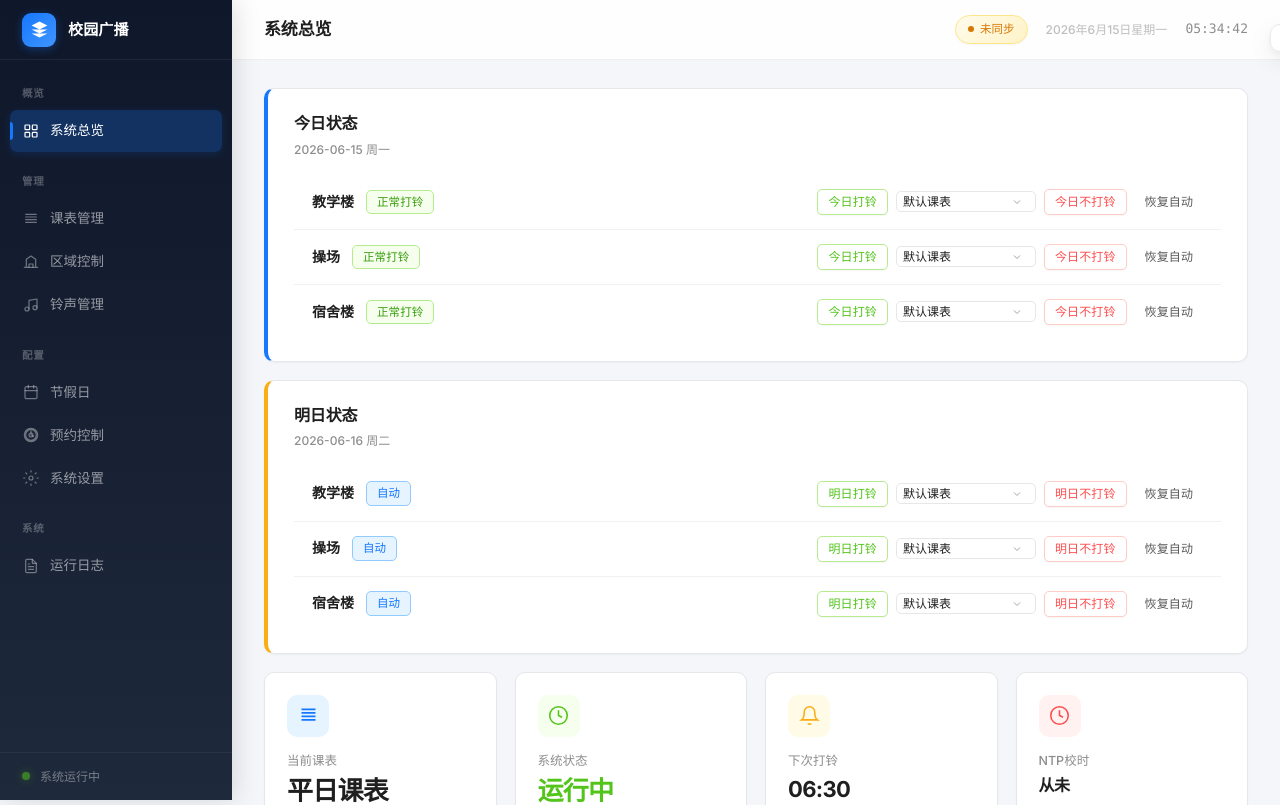
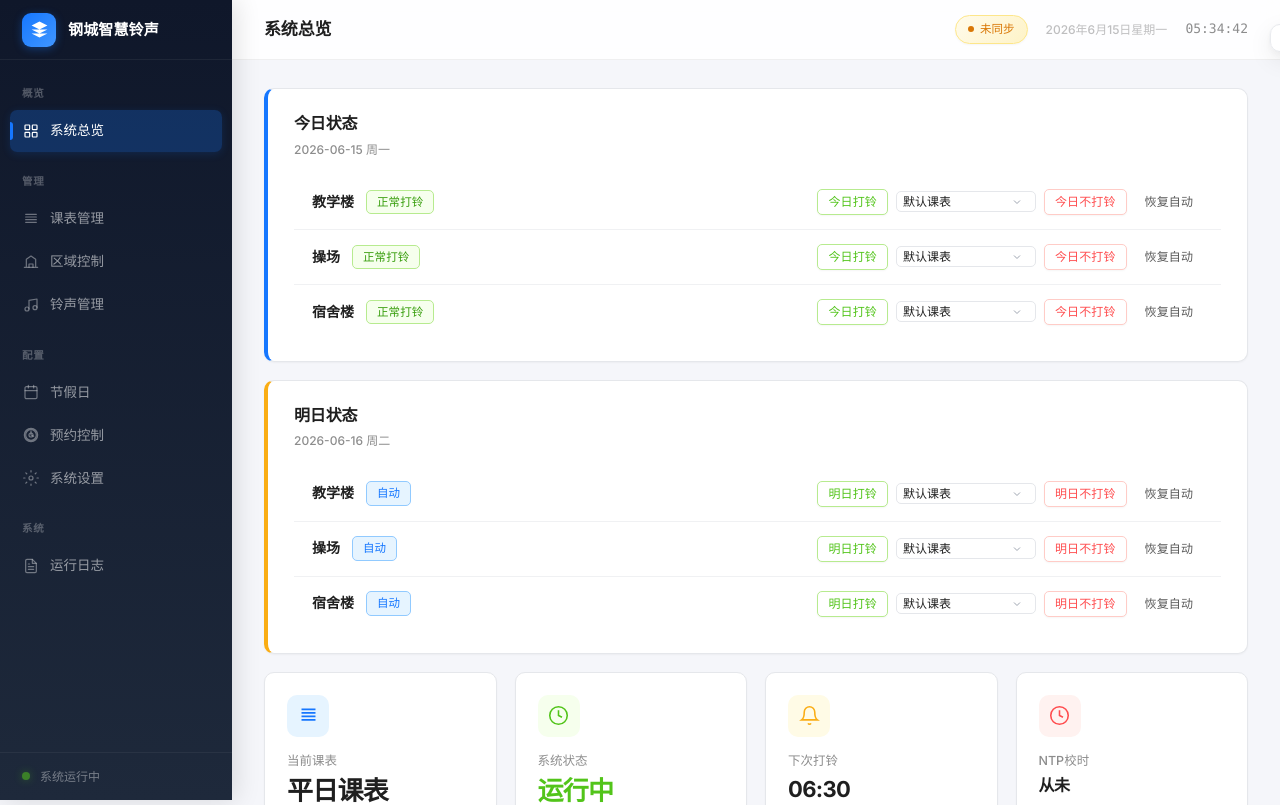
Before and after one commit to adidalin/school-bell-system, a Flask app: page / in a window 1280 px wide. Shown: the top 805 px of the page. Run offline with Flask 3, Linux system fonts and the light colour scheme; data comes from the database, SQL or seed files in the repository; data that the repository does not hold is empty; parts of the project's set-up code (start-up, migrations or seed data) failed here and were passed over.

Commit message:
V5.4 正式版：钢城智慧铃声系统
新增功能:
- 预约关铃控制 (bell_schedules): 预约未来任意日期+区域开关铃声, 提前一天8:00钉钉提醒
- 默认课表体系: 课表管理可设默认, 区域可绑定课表, 今日/明日下拉预选
- 预约提醒整合到每日8:00统一提醒 (check_tomorrow_and_alert)

优化:
- NTP校时: 3次测量取中位数, 阈值降至0.2s, SetSystemTime直接校准+提权
- 启动时自动迁移bell_schedules和tomorrow_overrides
- 钉钉测试接口绕过30分钟冷却 (bypass_cooldown)
- 前端区域下拉修复 (innerHTML判断错误)
- zones API补回schedule_id字段

改名:
- 校园广播系统 → 钢城智慧铃声系统 (前端标题/品牌名/登录页/钉钉消息/启动日志)

文档:
- 完整README: 9张DB表结构, 全API文档, 架构模块图, 核心流程图, 硬件方案
- startup.bat改为纯英文避免乱码, 新增NTP时间服务配置段

```diff
--- a/app.py
+++ b/app.py
@@ -806,7 +806,8 @@ def api_dingtalk_test():
     if not webhook:
         return jsonify({"error": "未配置钉钉Webhook"}), 400
     engine.dingtalk.configure(webhook, True)
-    result = engine.dingtalk.send("测试告警", "这是一条测试消息，验证钉钉机器人配置是否正确。")
+    # 测试绕过冷却，直接发
+    result = engine.dingtalk.send("测试告警", "这是一条测试消息，验证钉钉机器人配置是否正确。", bypass_cooldown=True)
     return jsonify({"success": result})
 
 
--- a/engine.py
+++ b/engine.py
@@ -394,15 +394,15 @@ class DingTalkNotifier:
         self.webhook = webhook
         self.enabled = enabled
 
-    def send(self, title, content):
+    def send(self, title, content, bypass_cooldown=False):
         """发送钉钉消息"""
         if not self.enabled or not self.webhook:
             return False
 
-        # 冷却检查
+        # 冷却检查（测试时可绕过）
         key = f"{title}:{content[:50]}"
         now = time.time()
-        if key in self._last_alert and now - self._last_alert[key] < self._cooldown:
+        if not bypass_cooldown and key in self._last_alert and now - self._last_alert[key] < self._cooldown:
             logger.debug(f"钉钉告警冷却中，跳过: {title}")
             return False
 
@@ -410,8 +410,8 @@ class DingTalkNotifier:
             data = json.dumps({
                 "msgtype": "markdown",
                 "markdown": {
-                    "title": f"校园广播-{title}",
-                    "text": f"### 校园广播系统 - {title}\n\n{content}\n\n> 时间: {datetime.now().strftime('%Y-%m-%d %H:%M:%S')}"
+                    "title": f"钢城智慧铃声-{title}",
+                    "text": f"### 钢城智慧铃声系统 - {title}\n\n{content}\n\n> 时间: {datetime.now().strftime('%Y-%m-%d %H:%M:%S')}"
                 }
             }, ensure_ascii=False).encode("utf-8")
 
--- a/run.py
+++ b/run.py
@@ -220,9 +220,9 @@ def init_system():
         if success:
             set_setting("ntp_last_sync", datetime.now().isoformat())
 
-    add_log("INFO", "system", "校园广播系统V5.0启动完成")
+    add_log("INFO", "system", "钢城智慧铃声系统V5.0启动完成")
     logger.info("=" * 50)
-    logger.info("校园广播系统 V5.0 启动成功!")
+    logger.info("钢城智慧铃声系统 V5.0 启动成功!")
     logger.info(f"访问地址: http://0.0.0.0:{get_setting('port', '8787')}")
     logger.info("=" * 50)
 
--- a/templates/index.html
+++ b/templates/index.html
@@ -3,7 +3,7 @@
 <head>
 <meta charset="UTF-8">
 <meta name="viewport" content="width=device-width, initial-scale=1.0, maximum-scale=1.0">
-<title>校园广播管理系统</title>
+<title>钢城智慧铃声系统</title>
 <style>
 @import url('https://fonts.googleapis.com/css2?family=Inter:wght@400;500;600;700&display=swap');
 *,*::before,*::after{box-sizing:border-box;margin:0;padding:0}
@@ -169,7 +169,7 @@ tbody tr:hover{background:var(--primary-light)}
 <aside class="sidebar">
   <div class="sidebar-brand">
     <div class="logo-icon"><svg viewBox="0 0 24 24"><path d="M12 2L2 7l10 5 10-5-10-5zM2 17l10 5 10-5M2 12l10 5 10-5"/></svg></div>
-    <div class="brand-name">校园广播</div>
+    <div class="brand-name">钢城智慧铃声</div>
   </div>
   <nav class="sidebar-nav">
     <div class="nav-group">
@@ -364,7 +364,7 @@ tbody tr:hover{background:var(--primary-light)}
             <strong>配置步骤：</strong><br>
             1. 打开钉钉群聊 → 右上角 <strong>"..."</strong> → <strong>群设置</strong><br>
             2. 点击 <strong>智能群助手</strong> → <strong>添加机器人</strong> → <strong>自定义</strong><br>
-            3. 安全设置选择 <strong>"自定义关键词"</strong>，添加关键词 <em>校园广播</em><br>
+            3. 安全设置选择 <strong>"自定义关键词"</strong>，添加关键词 <em>钢城智慧铃声</em><br>
             4. 复制 Webhook 地址，粘贴到上方输入框<br>
             5. 点击 <strong>"发送测试"</strong> 验证配置，再点击 <strong>"保存"</strong><br><br>
             <strong>告警规则：</strong><br>
--- a/templates/login.html
+++ b/templates/login.html
@@ -3,7 +3,7 @@
 <head>
 <meta charset="UTF-8">
 <meta name="viewport" content="width=device-width, initial-scale=1.0">
-<title>登录 - 校园广播系统</title>
+<title>登录 - 钢城智慧铃声系统</title>
 <style>
 *{margin:0;padding:0;box-sizing:border-box}
 body{font-family:"Microsoft YaHei",sans-serif;background:#0f172a;color:#e2e8f0;min-height:100vh;display:flex;align-items:center;justify-content:center}
@@ -19,7 +19,7 @@ body{font-family:"Microsoft YaHei",sans-serif;background:#0f172a;color:#e2e8f0;m
 </head>
 <body>
 <div class="login-box">
-  <h1>🔔 校园广播系统</h1>
+  <h1>🔔 钢城智慧铃声系统</h1>
   <div class="sub">请输入密码继续</div>
   <input type="password" id="pwd" placeholder="请输入密码" onkeydown="if(event.key==='Enter')doLogin()">
   <button onclick="doLogin()">进入系统</button>
```
Also changed, not shown: README.md, 1 other file.
